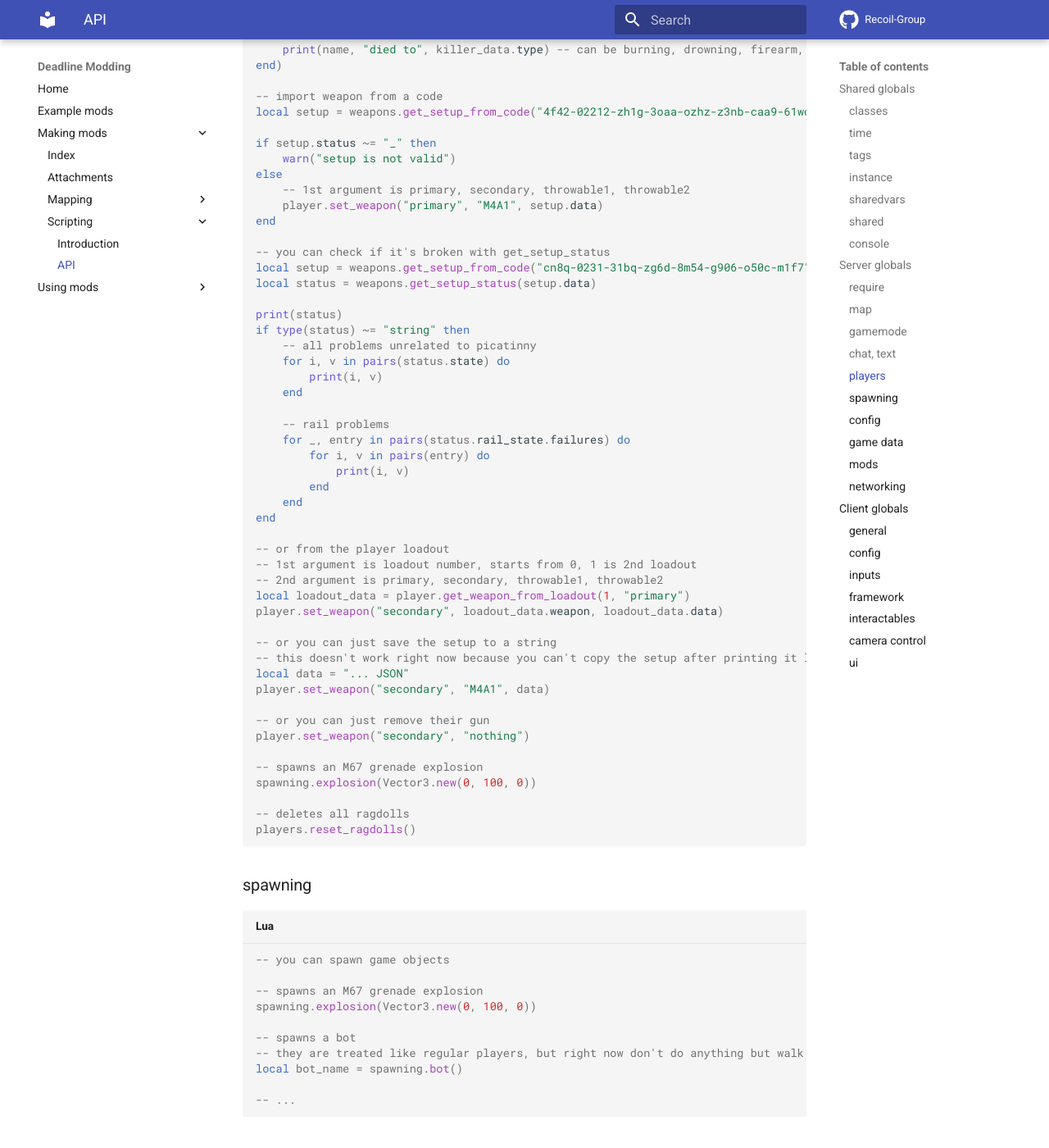
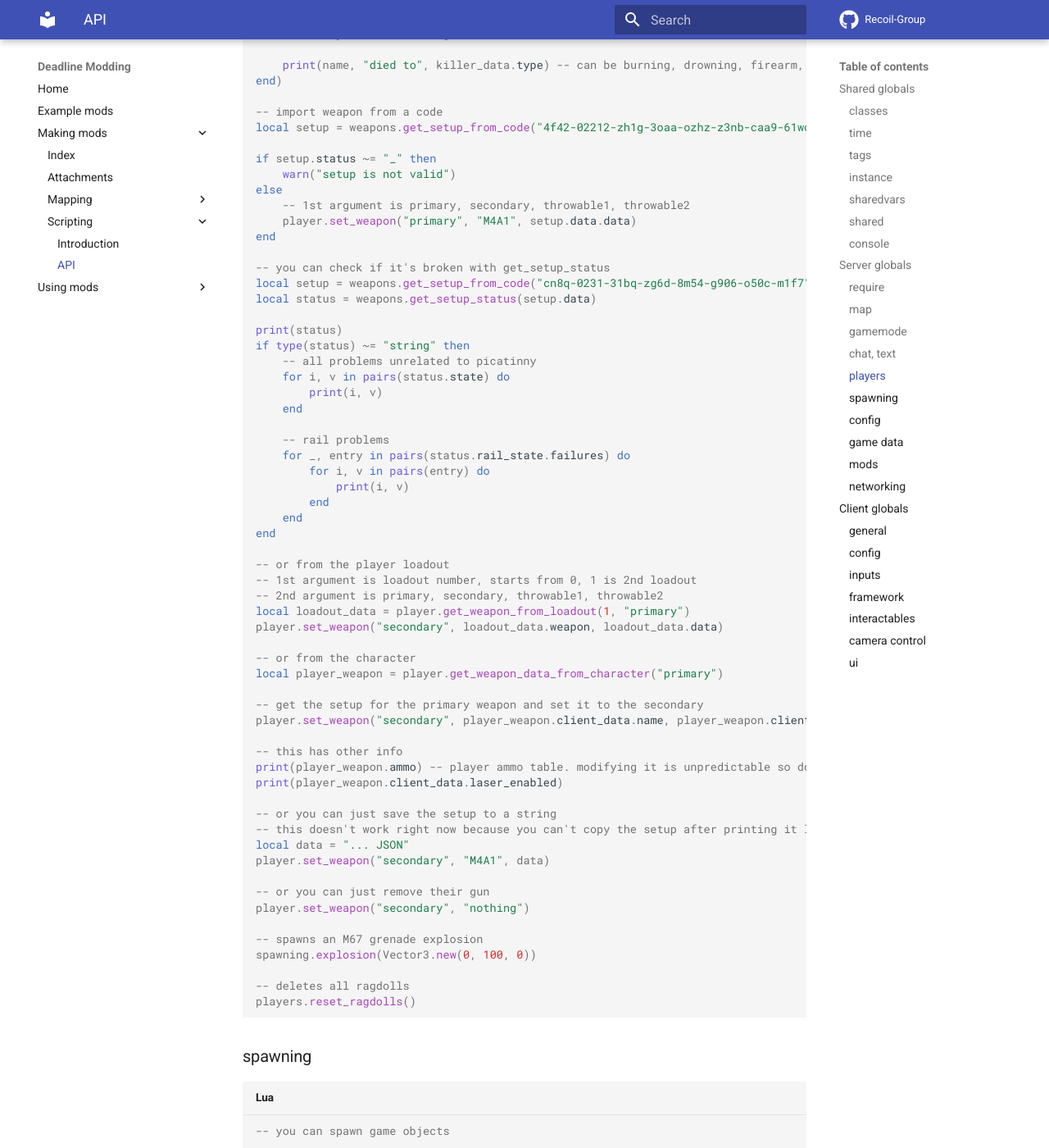
Before and after one commit to recoil-group/deadline-insitux-core-scripts, an MkDocs documentation site: the page built from docs/making-mods/scripting/api.md, in a window 1280 px wide and 1400 px high, scrolled down 6532 px. Shown: the whole window at 82% size. Built offline with MkDocs 1.6.1 and Material for MkDocs 9.7.7, drawn with Linux system fonts in a browser that asks for light colours; some of the changed text lies outside the part shown.

Commit message:
document new api changes

```diff
--- a/docs/making-mods/scripting/api.md
+++ b/docs/making-mods/scripting/api.md
@@ -283,6 +283,7 @@ player.explode()
 player.kick()
 player.set_team("defender")
 player.set_team("attacker")
+print(player.is_bot())
 print(player.get_team()) --> attacker
 player.spawn() -- spawns the player if they are not already spawned
 player.respawn() -- force respawns the player, even if they are already spawned
@@ -330,7 +331,7 @@ if setup.status ~= "_" then
     warn("setup is not valid")
 else
 	-- 1st argument is primary, secondary, throwable1, throwable2
-    player.set_weapon("primary", "M4A1", setup.data)
+    player.set_weapon("primary", "M4A1", setup.data.data)
 end
 
 -- you can check if it's broken with get_setup_status
@@ -357,6 +358,16 @@ end
 -- 2nd argument is primary, secondary, throwable1, throwable2
 local loadout_data = player.get_weapon_from_loadout(1, "primary")
 player.set_weapon("secondary", loadout_data.weapon, loadout_data.data)
+
+-- or from the character
+local player_weapon = player.get_weapon_data_from_character("primary")
+
+-- get the setup for the primary weapon and set it to the secondary
+player.set_weapon("secondary", player_weapon.client_data.name, player_weapon.client_data.setup)
+
+-- this has other info
+print(player_weapon.ammo) -- player ammo table. modifying it is unpredictable so don't
+print(player_weapon.client_data.laser_enabled)
 
 -- or you can just save the setup to a string
 -- this doesn't work right now because you can't copy the setup after printing it lmao
```
